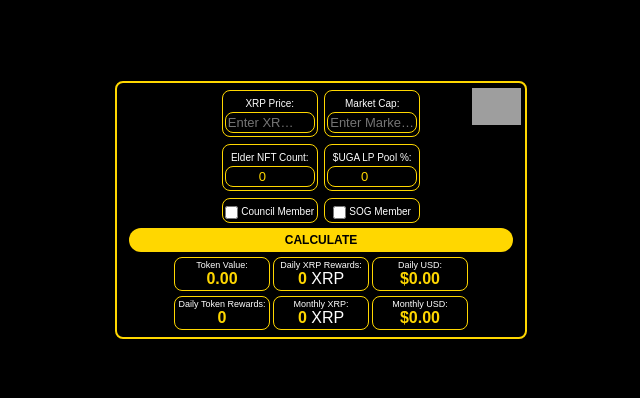
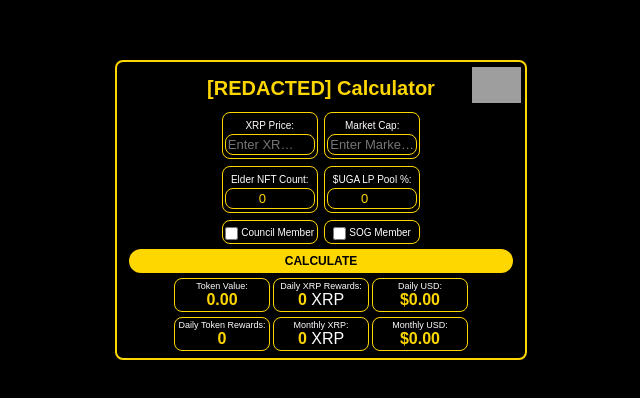
Before and after one commit to TradeRushMedia/RedactedCalc, a plain HTML site: page index.html in a window 1280 px wide. Shown: the part 190-588 px from the top of the page, without its empty margins (319-959 px from the left). Drawn offline with Linux system fonts and the light colour scheme; grey boxes are pictures that could not be loaded.

Commit message:
Update index.html

```diff
--- a/index.html
+++ b/index.html
@@ -123,10 +123,17 @@
         .column .data-box:not(:first-child) {
             margin-top: 3px; /* Match the spacing used in the top rows */
         }
+        h1 {
+            color: #FFD700; /* Gold color for the title */
+            font-size: 20px; /* Adjust size as needed */
+            margin: 10px 0 10px; /* Some space before and after */
+            z-index: 1; /* Above images */
+        }
     </style>
 </head>
 <body>
     <div id="calculator">
+        <h1>[REDACTED] Calculator</h1>
         <img id="imageTopRight" class="calculator-image" src="https://cdn.xrp.cafe/99287cfdc27d-4bca-9068-497940134d73.webp" alt="Top Right Image">
         <div class="calculator-row">
             <div id="inputBox">
```
